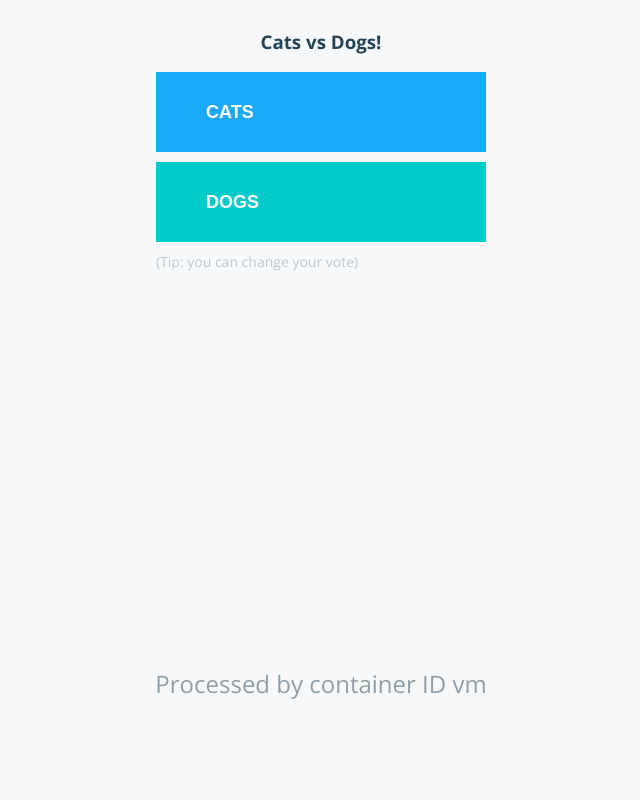
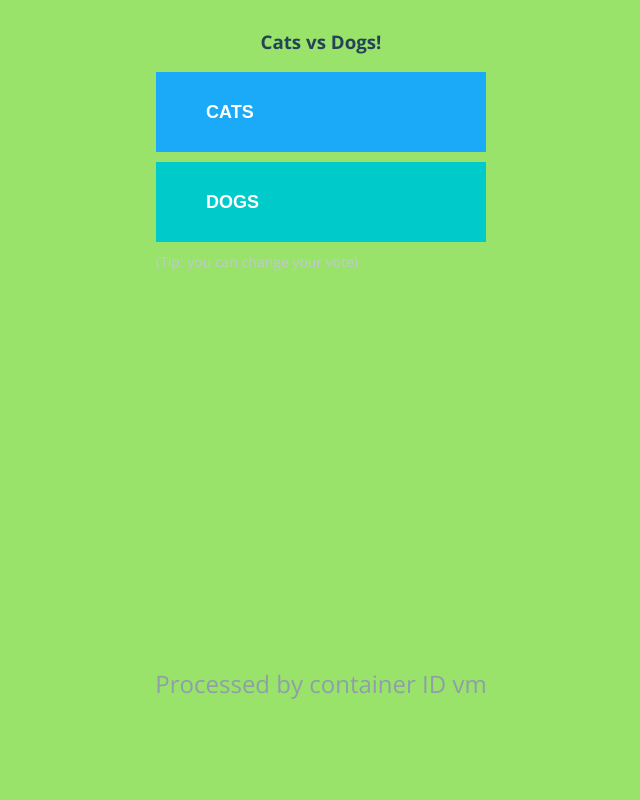
Before and after one commit to krishna-verma47/vote, a Flask app: page / in a window 1280 px wide. Shown: the whole page, without its empty margins (319-959 px from the left). Run offline with Flask 3, Linux system fonts and the light colour scheme; some libraries are stand-ins or nearby versions.

Commit message:
Update style.css

```diff
--- a/vote/static/stylesheets/style.css
+++ b/vote/static/stylesheets/style.css
@@ -6,7 +6,7 @@
 html,body{
   margin: 0;
   padding: 0;
-  background-color: #F7F8F9;
+  background-color: #99e36b;
   height: 100vh;
   font-family: 'Open Sans';
 }
```
